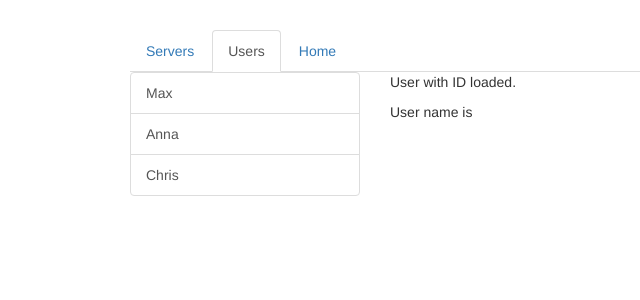
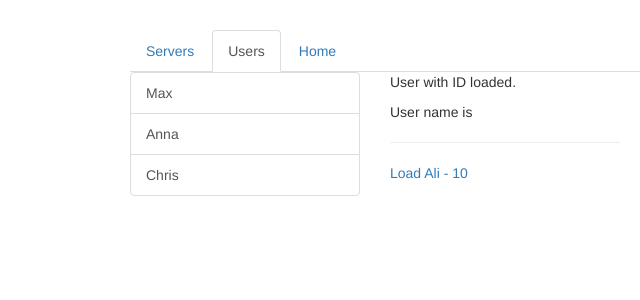
Before and after one commit to BisanGhoul/angular-routing-code, an Angular app: page /users in a window 1280 px wide. Shown: the top 300 px of the page, without its empty margins (135-775 px from the left). Built offline with nearby package versions, Linux system fonts and the light colour scheme.

Commit message:
fetch route params reactively

```diff
--- a/src/app/users/user/user.component.html
+++ b/src/app/users/user/user.component.html
@@ -1,2 +1,5 @@
 <p>User with ID {{ user.id }} loaded.</p>
 <p>User name is {{ user.name }}</p>
+<hr>
+<a [routerLink]="['/users',10,'Ali']">Load Ali - 10</a>
+<!-- /users/10/ali -->
--- a/src/app/users/user/user.component.ts
+++ b/src/app/users/user/user.component.ts
@@ -1,5 +1,5 @@
 import { Component, OnInit } from '@angular/core';
-import { ActivatedRoute } from '@angular/router';
+import { ActivatedRoute, Params } from '@angular/router';
 
 @Component({
   selector: 'app-user',
@@ -16,6 +16,16 @@
     {
       id: this.route.snapshot.params['id'],
       name: this.route.snapshot.params['name']
+    };
+    //params is an observable
+    this.route.params.subscribe
+    (
+      //it will be fired whenever new data is sent through observable
+      //so, when the parameter change
+      (params: Params) => {
+        this.user.id = params['id'];
+        this.user.name = params['name'];
+      }
+    )
     }
-  }
 }
```
